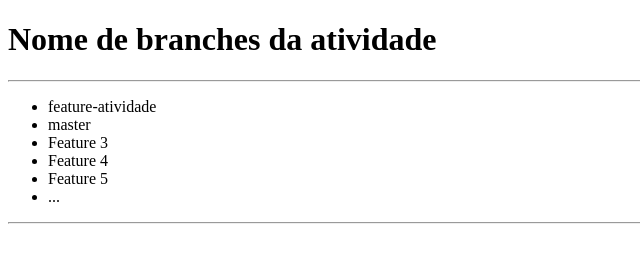
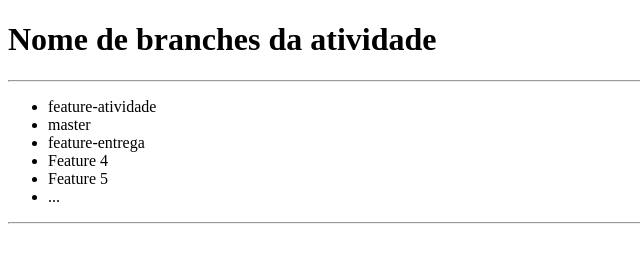
Before and after one commit to 1Miami/Atividade06, a plain HTML site: page index.html in a window 1280 px wide. Shown: the full height of the page, 0-640 px from the left. Drawn offline with Linux system fonts and the light colour scheme.

Commit message:
index.html

```diff
--- a/index.html
+++ b/index.html
@@ -10,7 +10,7 @@
     <ul>
         <li>feature-atividade</li>
         <li>master</li>
-        <li>Feature 3</li>
+        <li>feature-entrega</li>
 		<li>Feature 4</li>
 		<li>Feature 5</li>
 		<li>...</li>
```
